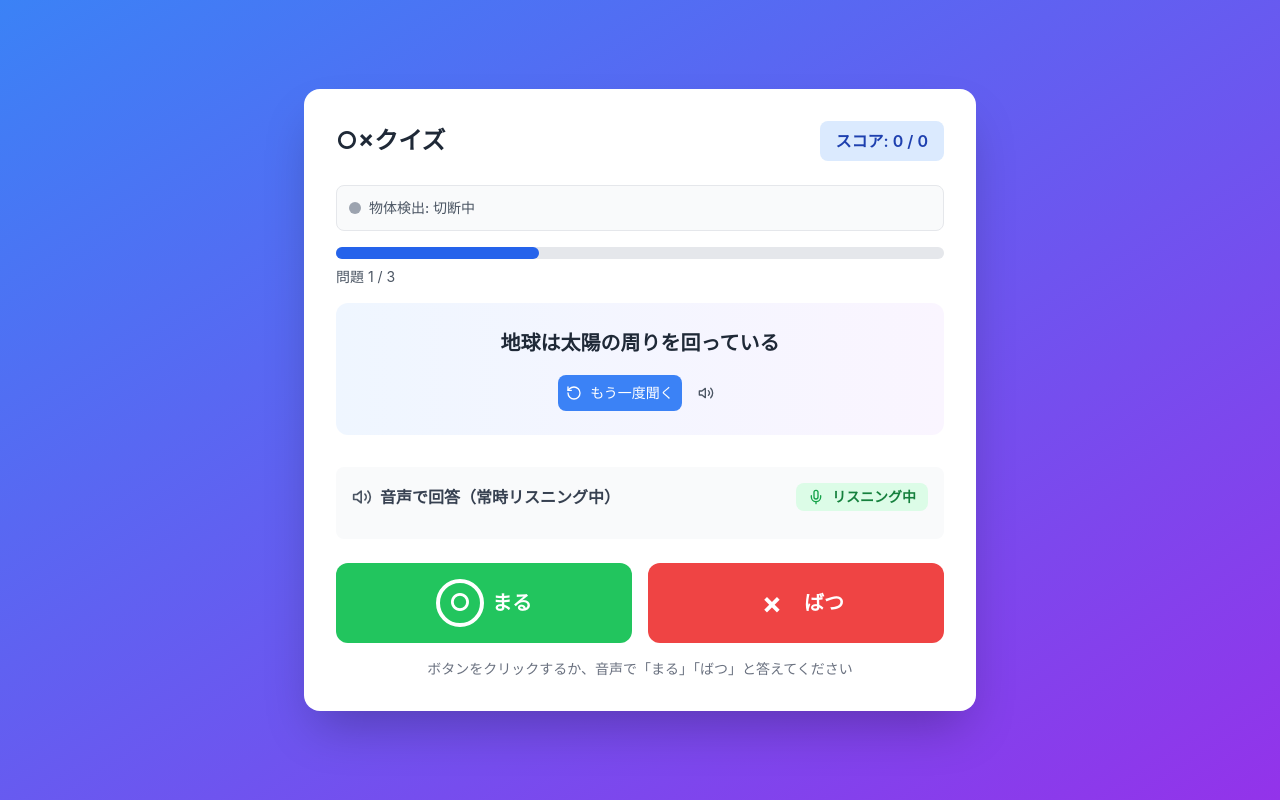
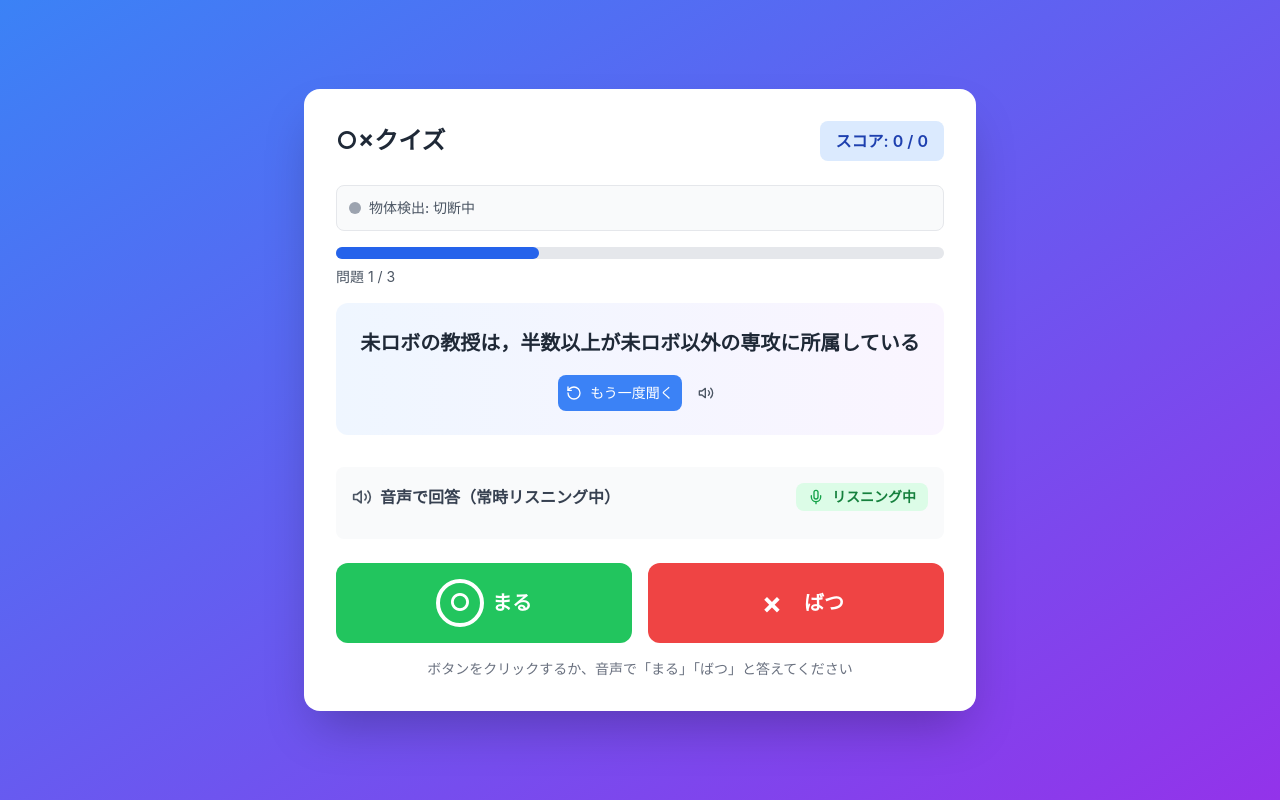
Before and after one commit to souta-pqr/quiz-game, a React (Vite) app: page / in a window 1280 px wide. Built offline with nearby package versions, Linux system fonts and the light colour scheme; no server answers; the HTML template or start-up script is replaced by a standard one.

Commit message:
Update quiz questions and explanations

```diff
--- a/src/data/quizData.js
+++ b/src/data/quizData.js
@@ -2,20 +2,20 @@
 export const quizData = [
   {
     id: 1,
-    question: "地球は太陽の周りを回っている",
+    question: "未ロボの教授は，半数以上が未ロボ以外の専攻に所属している",
     answer: true,
-    explanation: "地球は太陽の周りを公転しています"
+    explanation: "7人の教授が工学研究科 工学専攻に所属している．　出典：https://www.lib.it-chiba.ac.jp/cithp/KgApp?resId=S000182"
   },
   {
     id: 2,
-    question: "富士山は日本で2番目に高い山である",
+    question: "藤江先生と同じ誕生日の有名人にはお笑いコンビ「タカアンドトシ」のタカがいる",
     answer: false,
-    explanation: "富士山は日本で最も高い山です(3,776m)"
+    explanation: "タカの誕生日は4月3日です．　出典：https://www.nengou-whisky.com/tanjoubi/bYear1976.html"
   },
   {
     id: 3,
-    question: "1週間は7日間である",
+    question: "上田先生は，四谷のミスタードーナツでドーナツを売り捌いていたことがある",
     answer: true,
-    explanation: "月曜日から日曜日まで7日間です"
+    explanation: "学生時代のアルバイトで，ミスタードーナツで働いていたそうです．　出典：https://b.ueda.tech/?page=bio"
   }
 ];
```
